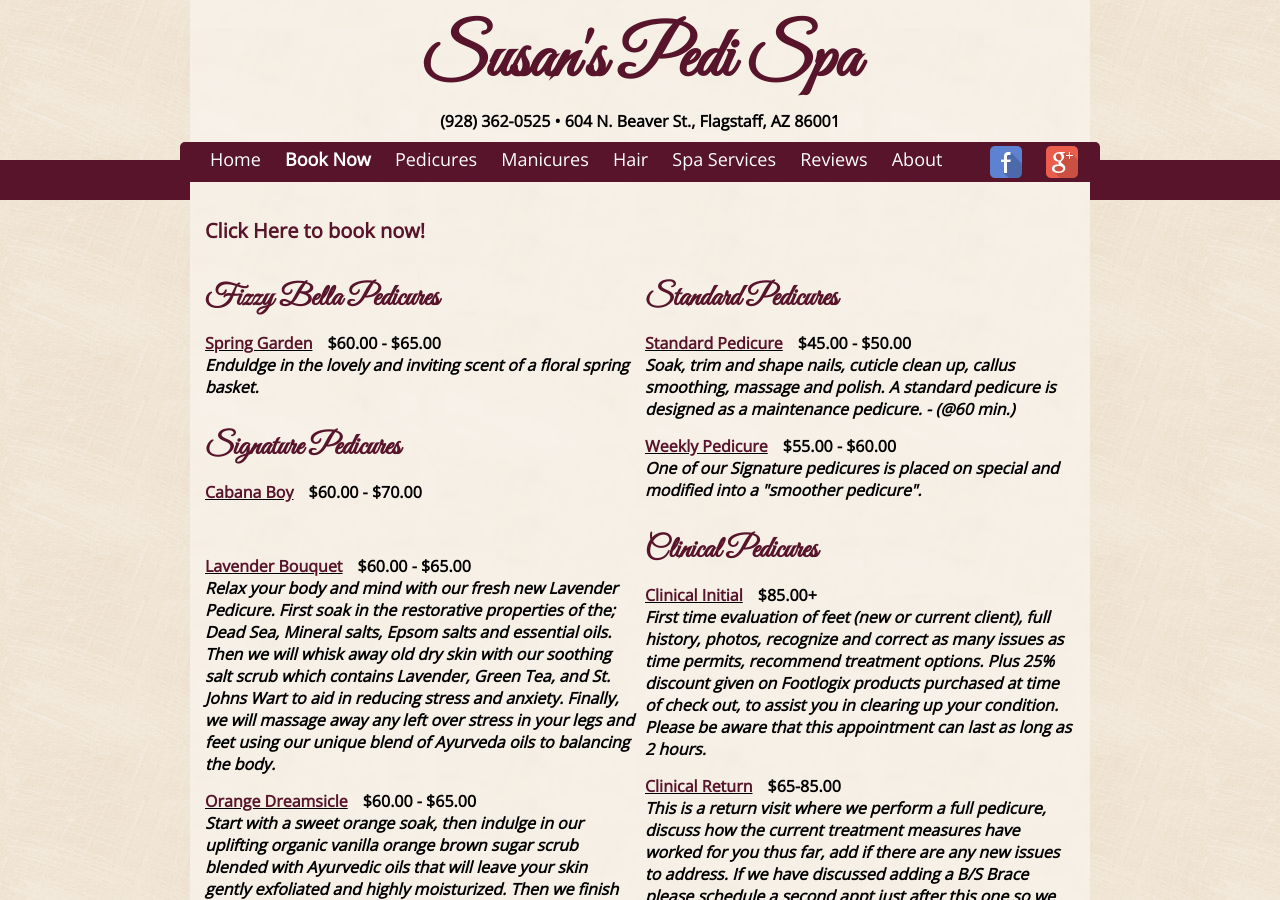
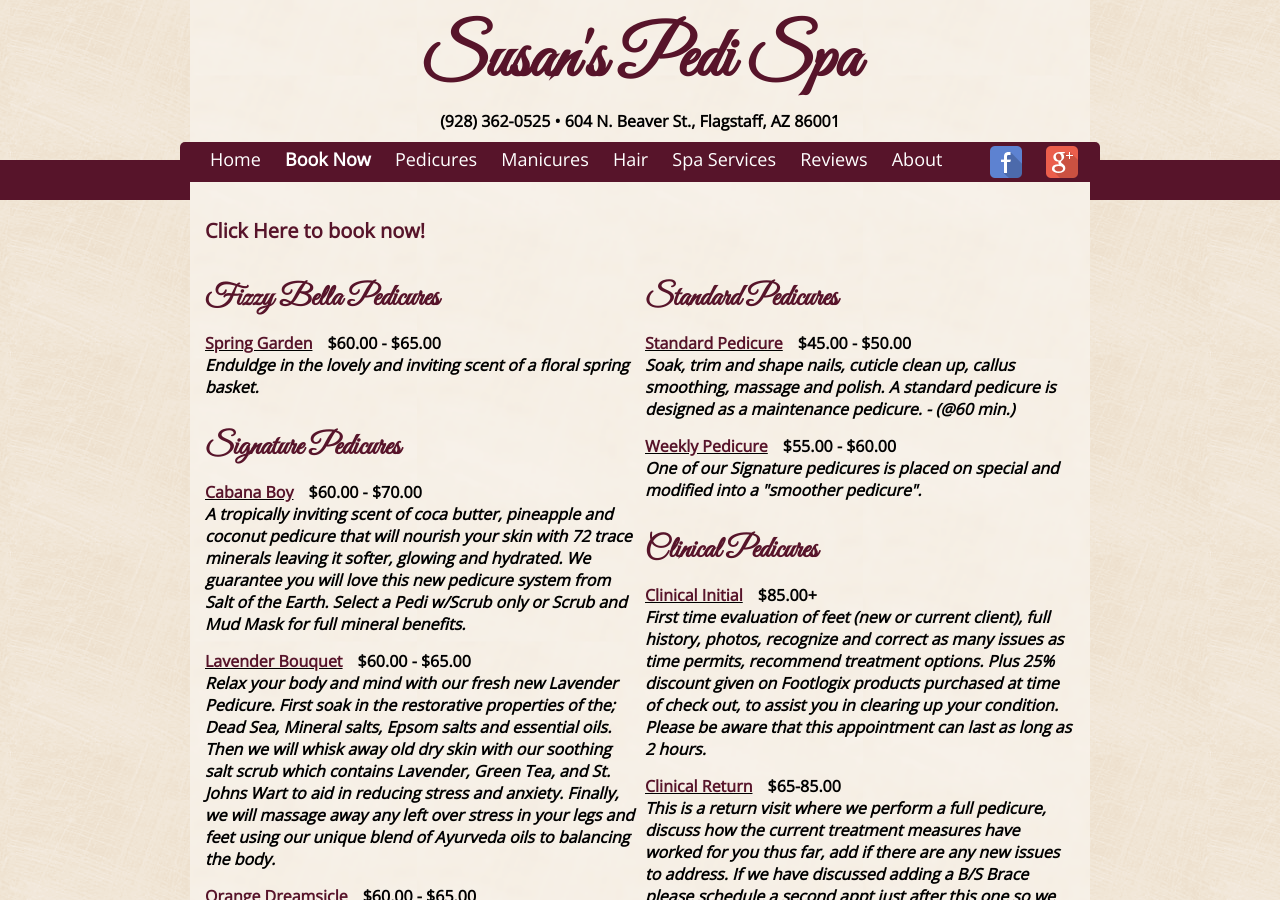
Before and after one commit to susanspedispa/susanspedispa.github.io, a Jekyll site: the page built from menu/pedicures.html, in a window 1280 px wide and 900 px high. Built offline with Jekyll 4.4.1, drawn with Linux system fonts in a browser that asks for light colours.

Commit message:
Update pedicures.yml

```diff
--- a/_data/pedicures.yml
+++ b/_data/pedicures.yml
@@ -12,7 +12,7 @@ menu:
         - name: Cabana Boy
           price: $60.00 - $70.00
           description: >
-        -  A tropically inviting scent of coca butter, pineapple and coconut pedicure that will nourish your
+           A tropically inviting scent of coca butter, pineapple and coconut pedicure that will nourish your
            skin with 72 trace minerals leaving it softer, glowing and hydrated. We guarantee you will love this new pedicure
            system from Salt of the Earth.  Select a Pedi w/Scrub only or Scrub and Mud Mask for full mineral benefits.
         - name: Lavender Bouquet
```
